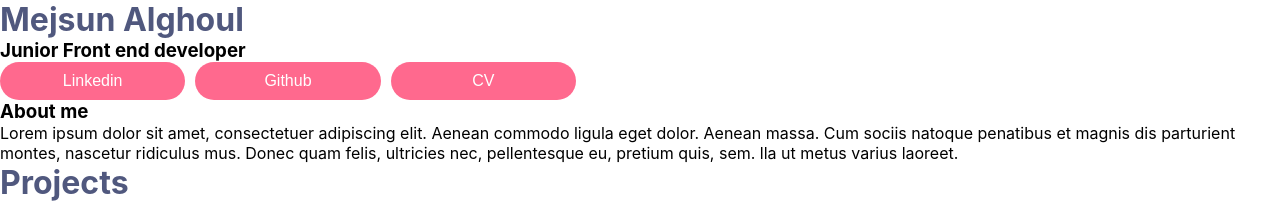
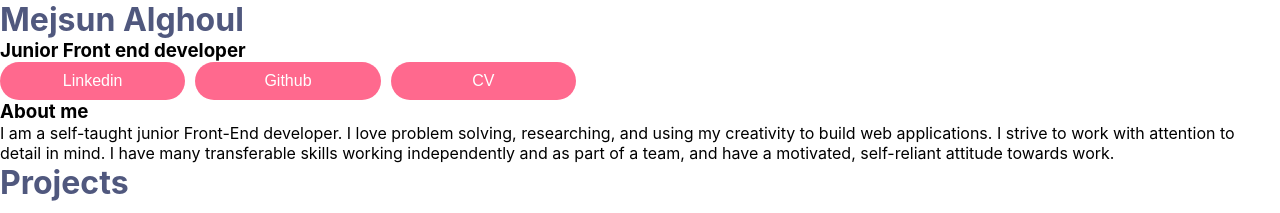
Before and after one commit to Mejsun/My-Portfolio, a React (Create React App) app: page / in a window 1280 px wide. Shown: the top 213 px of the page. Built offline with nearby package versions, Linux system fonts and the light colour scheme.

Commit message:
adding profile description

```diff
--- a/src/About/About.jsx
+++ b/src/About/About.jsx
@@ -13,11 +13,11 @@ function About() {
     <div>
       <h3>About me</h3>
       <p>
-        Lorem ipsum dolor sit amet, consectetuer adipiscing elit.
-        Aenean commodo ligula eget dolor. Aenean massa.
-        Cum sociis natoque penatibus et magnis dis parturient montes,
-        nascetur ridiculus mus. Donec quam felis, ultricies nec,
-        pellentesque eu, pretium quis, sem. lla ut metus varius laoreet.
+      I am a self-taught junior Front-End developer.
+      I love problem solving, researching, and using my creativity to build web applications.
+      I strive to work with attention to detail in mind.
+      I have many transferable skills working independently and as part of a team, and have a motivated,
+      self-reliant attitude towards work.
       </p>
     </div>
     </div>
```
